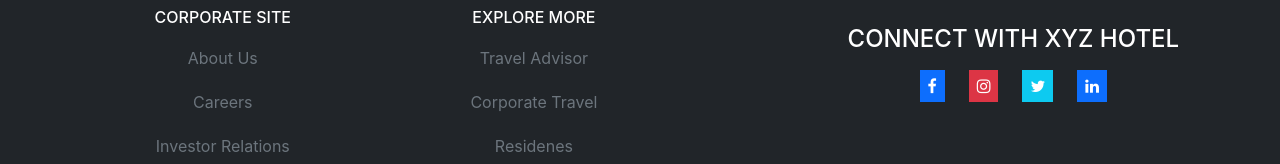
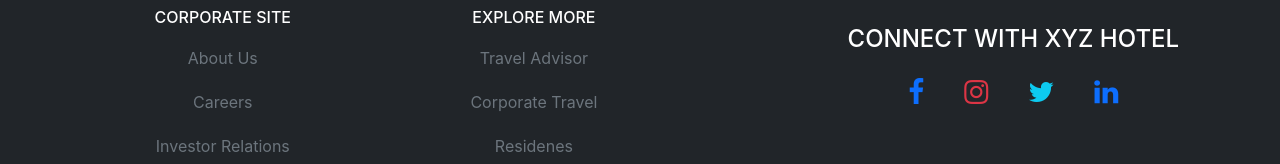
Before and after one commit to vaibhavaldarEejak/Hotel_Project, a React (Create React App) app in the folder hotel_spa/: page / in a window 1280 px wide. Shown: the part 3520-3684 px from the top of the page. Built offline with nearby package versions, Linux system fonts and the light colour scheme.

Commit message:
newly modified the code hotelWebsite version-4

```diff
--- a/hotel_spa/src/Pages/Home.js
+++ b/hotel_spa/src/Pages/Home.js
@@ -73,7 +73,6 @@ const Home = () => {
       <StaffCard />
     </div>
 
-
   )
 }
 
--- a/hotel_spa/src/assets/css/style.css
+++ b/hotel_spa/src/assets/css/style.css
@@ -56,7 +56,6 @@
 }
 
 
-
 /* footer */
 .footer_ul {
     display: flex;
@@ -71,3 +70,9 @@ li {
 .footer_coroprateSite {
     margin-left: 10px;
 }
+
+
+.footerIconHover:hover{
+    background-color:rgb(255, 255, 255);
+    border-radius: 50px;
+}
--- a/hotel_spa/src/components/Footer.js
+++ b/hotel_spa/src/components/Footer.js
@@ -53,11 +53,11 @@ function Footer() {
         <div className='bg-dark col-sm-12 col-lg-5 text-white'>
           <p className='pt-4'>Lorem ipsum dolor sit amet, consectetuer adipiscing elit, sed diam nonummy nibh euismod tincidunt ut laoreet dolore magna aliquam erat volutpat. Ut wisi enim ad minim veniam, quis nostrud exerci tation ullamcorper suscipit Lorem ipsum dolor sit amet, consectetuer adipiscing elit, sed diam nonummy nibh euismod tincidunt ut laoreet dolore magna aliquam erat volutpat. Ut wisi enim ad minim veniam, quis nostrud exerci tation ullamcorper suscipit..</p>
           <h4 className='mt-5 '>CONNECT WITH XYZ HOTEL</h4>
-          <span className=''>
-            <Link to='https://www.facebook.com/' className=' footer_Icon'><i className="fa fa-facebook bg-primary text-white p-2 mt-2 "></i></Link>
-            <Link to='https://www.instagram.com/'><i className="fa fa-instagram bg-danger text-white p-2 mt-2  ms-4"></i></Link>
-            <Link to='https://twitter.com/i/flow/login'><i className="fa fa-twitter bg-info text-white p-2 mt-2  ms-4"></i></Link>
-            <Link to='https://www.linkedin.com/login'><i className="fa fa-linkedin bg-primary text-white p-2 mt-2  ms-4"></i></Link>
+          <span className='fs-3'>
+            <Link to='https://www.facebook.com/' className='footer_Icon'><i className="fa fa-facebook  p-2 mt-2 footerIconHover"></i></Link>
+            <Link to='https://www.instagram.com/'><i className="fa fa-instagram text-danger p-2 mt-2  ms-4 footerIconHover"></i></Link>
+            <Link to='https://twitter.com/i/flow/login'><i className="fa fa-twitter text-info p-2 mt-2  ms-4 footerIconHover"></i></Link>
+            <Link to='https://www.linkedin.com/login'><i className="fa fa-linkedin  p-2 mt-2  ms-4 footerIconHover"></i></Link>
           </span>
         </div>
 
```
